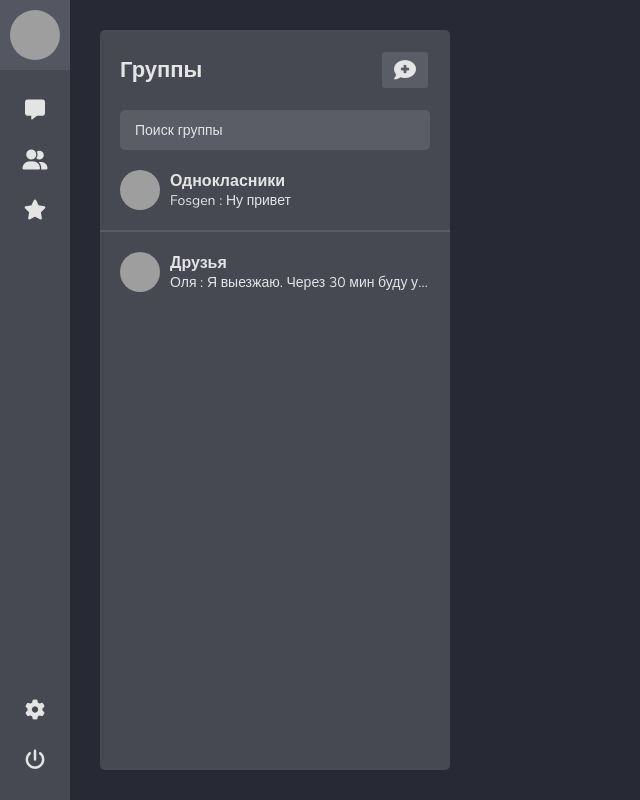
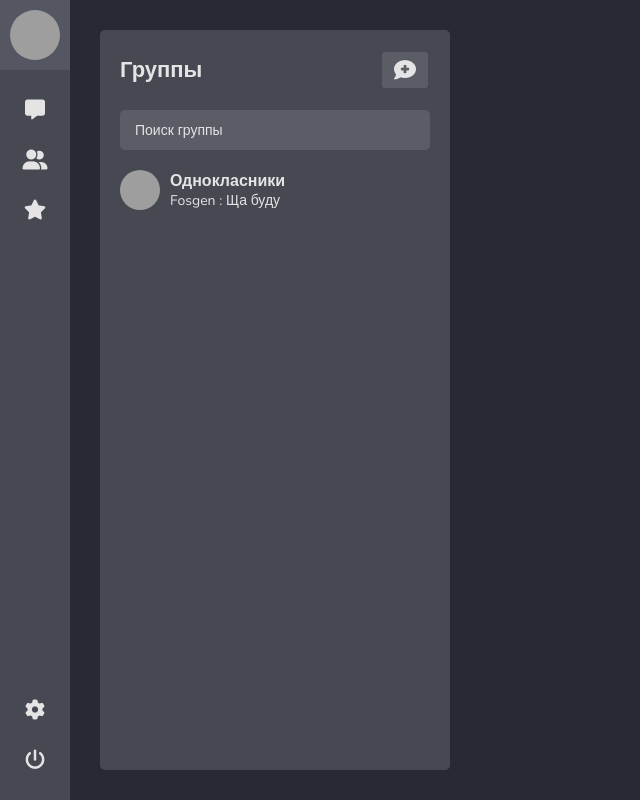
Before and after one commit to Fosgen-working/learning_react, a React (Create React App) app: page /chats in a window 1280 px wide. Shown: the whole page, without its empty margins (0-640 px from the left). Built offline with nearby package versions, Linux system fonts and the light colour scheme; grey boxes are pictures that could not be loaded.

Commit message:
Добавил state и render

```diff
--- a/src/App/App.jsx
+++ b/src/App/App.jsx
@@ -7,6 +7,8 @@ import Chat from './app-components/Chat/Chat';
 import Friends from './app-components/Friends/Friends';
 
 const App = (props) => {
+
+
   return (
     <BrowserRouter>
       <div className='App'>
@@ -15,8 +17,8 @@ const App = (props) => {
             <Navbar />
           </div>
           <div className='sidebar-grid-block'>
-            <Route path='/friends' render={() => <Friends friendsData={props.friendsData} />} />
-            <Route path='/chats' render={() => <Chats chatsData={props.chatsData} />} />
+            <Route path='/friends' render={() => <Friends friendsData={props.state.friends} usresData={props.state.users} />} />
+            <Route path='/chats' render={() => <Chats chatsData={props.state.chats} usresData={props.state.users} />} />
           </div>
           <div className='chat-room-grid-block'>
             <Route path='/friends/1' render={() => <Chat />} />
--- a/src/App/app-components/Chats/Chats.jsx
+++ b/src/App/app-components/Chats/Chats.jsx
@@ -4,7 +4,11 @@ import ChatItem from './ChatItem/ChatItem';
 
 const Chats = (props) => {
 
-  let chatItems = props.chatsData.map(chat => <ChatItem id={chat.id} name={chat.name} img={chat.img} textName={chat.textName} text={chat.text} />);
+  let chatItems = props.chatsData.map(chat => {
+    let lastElement = chat.messages.length - 1;
+    let lastUser = props.usresData.find(item => item.id === chat.messages[lastElement].idUser);
+    return <ChatItem id={chat.id} name={chat.name} img={chat.img} textName={lastUser.name} text={chat.messages[lastElement].message} />
+  });
 
   return (
     <div className='Chats'>
--- a/src/index.js
+++ b/src/index.js
@@ -1,20 +1,8 @@
-import React from 'react';
-import ReactDOM from 'react-dom';
-import './index.css';
-import App from './App/App.jsx';
 import * as serviceWorker from './serviceWorker';
+import { rerenderEntireTree } from './render';
+import state from './redux/state';
 
-let friendsData = [
-    { id: 1, name: 'Костя', img: 'https://www.meme-arsenal.com/memes/b877babd9c07f94b952c7f152c4e264e.jpg', textName: 'Вы', text: 'Что надо?' },
-    { id: 2, name: 'Настя', img: 'https://avatars.mds.yandex.net/get-pdb/1352825/a5f8fbd7-515e-49f8-81d6-be55a2daac92/s600', textName: 'Вы', text: 'Вы как?' }
-];
-
-let chatsData = [
-    { id: 1, name: 'Однокласники', img: 'https://pbs.twimg.com/media/D7HkTV9WkAABh_c.jpg', textName: 'Fosgen', text: 'Ну привет' },
-    { id: 2, name: 'Друзья', img: 'https://klike.net/uploads/posts/2019-03/1551511784_4.jpg', textName: 'Оля', text: 'Я выезжаю. Через 30 мин буду у мака. Вы как?' }
-];
-
-ReactDOM.render(<App friendsData={friendsData} chatsData={chatsData} />, document.getElementById('root'));
+rerenderEntireTree(state);
 
 // If you want your app to work offline and load faster, you can change
 // unregister() to register() below. Note this comes with some pitfalls.
--- /dev/null
+++ b/src/redux/state.js
@@ -0,0 +1,14 @@
+let state = {
+    users: [
+        { id: 1, name: 'Fosgen', img: 'https://www.meme-arsenal.com/memes/b877babd9c07f94b952c7f152c4e264e.jpg', password: 6966 },
+        { id: 2, name: 'Оля', img: 'https://avatars.mds.yandex.net/get-pdb/1352825/a5f8fbd7-515e-49f8-81d6-be55a2daac92/s600', password: 6666 }
+    ],
+    chats: [
+        { id: 1, name: 'Однокласники', idUsers: [1, 2], img: 'https://pbs.twimg.com/media/D7HkTV9WkAABh_c.jpg', messages: [{ id: 1, idUser: 2, message: 'Привет ты где?' }, { id: 2, idUser: 1, message: 'Ща буду' }] }
+    ],
+    friends: [
+        { id: 1, idUsers: [1, 2], messages: [{ id: 1, idUser: 2, message: 'Привет я в автобусе' }] }
+    ]
+};
+
+export default state;
--- /dev/null
+++ b/src/render.js
@@ -0,0 +1,9 @@
+import React from 'react';
+import ReactDOM from 'react-dom';
+import './index.css';
+import App from './App/App.jsx';
+
+
+export let rerenderEntireTree = (state) => {
+    ReactDOM.render(<App state={state} />, document.getElementById('root'));
+};
```
